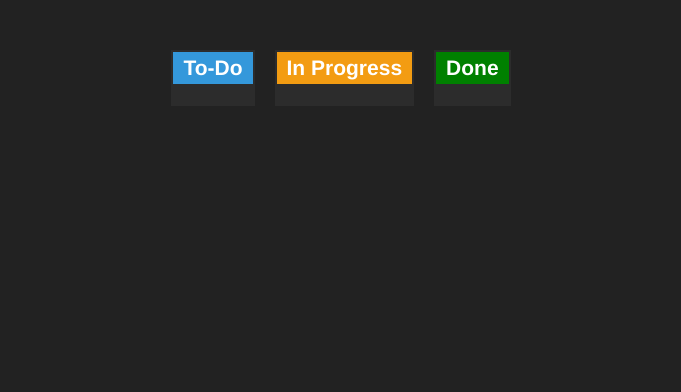
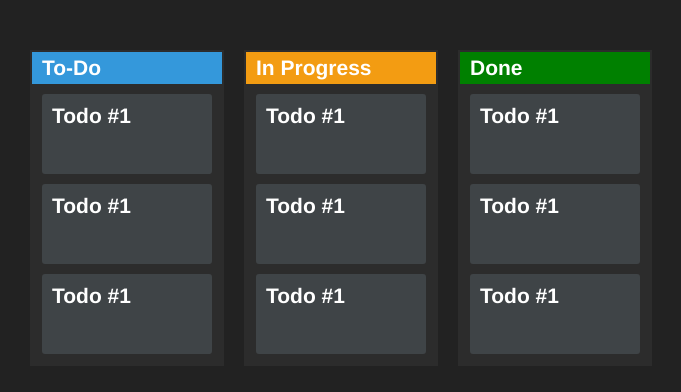
Before and after one commit to dwwr/dragnDrop, a React app: page / in a window 1280 px wide. Shown: the top 392 px of the page, without its empty margins (299-980 px from the left). Built offline with nearby package versions, Linux system fonts and the light colour scheme.

Commit message:
Render cards

```diff
--- a/src/components/Card.js
+++ b/src/components/Card.js
@@ -3,7 +3,9 @@ import React from 'react';
 const Card = (props) => {
 
   return (
-
+    <article class="card" draggable="true" ondragstart="drag(event)" data-id="1">
+            <h3>Todo #1</h3>
+    </article>
   );
 };
 
--- a/src/components/Column.js
+++ b/src/components/Column.js
@@ -1,6 +1,9 @@
-import React from 'react';
+import React, { useState } from 'react';
+import Card from './Card';
 
 const Column = (props) => {
+
+  const [cards, setCards] = useState([{}, {}, {}]);
 
   const addCard = () => {
 
@@ -9,6 +12,9 @@ const Column = (props) => {
   return (
     <div className={props.className} ondrop="drop(event)" ondragover="allowDrop(event)">
         <h2>{props.title}</h2>
+        {cards.map((card, i) => {
+          return <Card key = {i} />
+        })}
     </div>
 
   );
```
